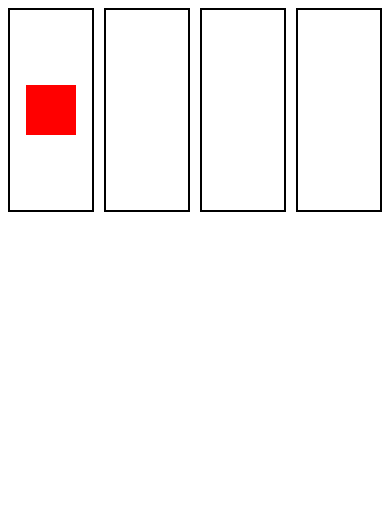
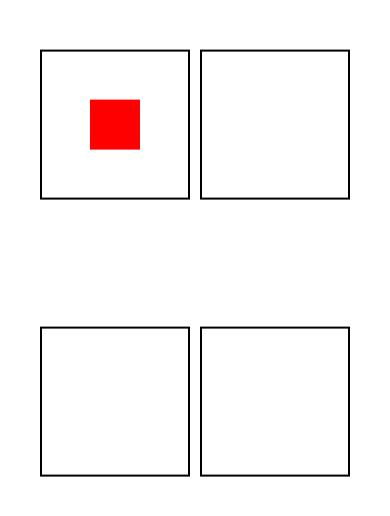
Before and after one commit to shehryarahmed26/Drag-Drop, a plain HTML site: page index.html in a window 390 px wide. Drawn offline with Linux system fonts and the light colour scheme.

Commit message:
some-designing

```diff
--- a/script.js
+++ b/script.js
@@ -11,9 +11,15 @@ element.addEventListener('dragend', (e) => {
 boxes.forEach((box) => {
     box.addEventListener('dragover', (e) => {
         e.preventDefault();
+        e.target.className += ' green'
+    })
+    box.addEventListener('dragleave', (e) => {
+        e.preventDefault();
+        e.target.className = 'box'
     })
     box.addEventListener('drop', (e) => {
+        e.target.className = 'box'
         e.target.append(element)
-        console.log(e);
+        // console.log(e);
     })
 })
--- a/style.css
+++ b/style.css
@@ -1,6 +1,16 @@
-body {
+* {
+    box-sizing: border-box;
+        padding: 0;
+        margin: 0;
+}
+    body {
     display: flex;
+    justify-content: center;
+    height: 100vh;
+    align-items: center;
+    transform: translateY(-10%);
     gap: 10px;
+    flex-wrap: wrap;
 }
 .box {
     width: 200px;
@@ -18,3 +28,23 @@ body {
 .hide {
     display: none;
 }
+.green {
+    border: 2px solid green;
+    box-shadow: 1px 1px 5px black;
+}
+@media (max-width: 400px) {
+    .box {
+        width: 150px;
+        height: 150px;
+    }
+    body {
+        /* align-items: self-start; */
+
+    }
+    .box:nth-child(3) {
+        transform: translateY(-150px);
+    }
+    .box:nth-child(4) {
+        transform: translateY(-150px);
+    }
+}
```
